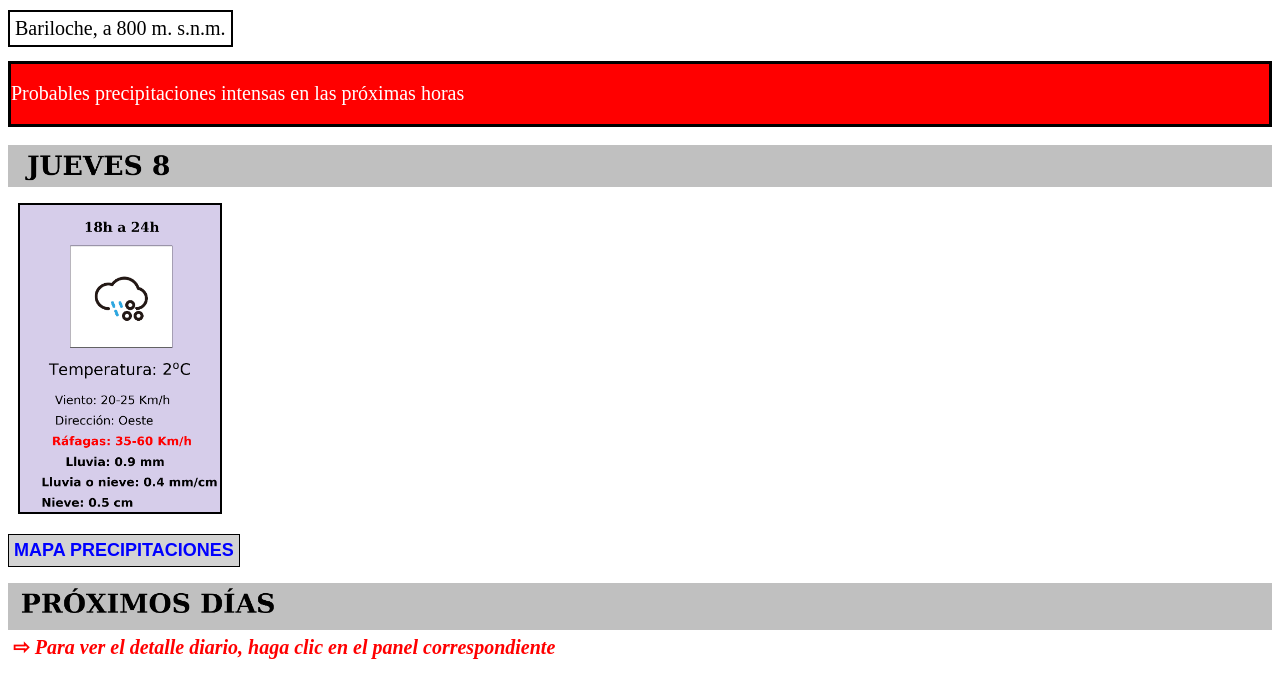
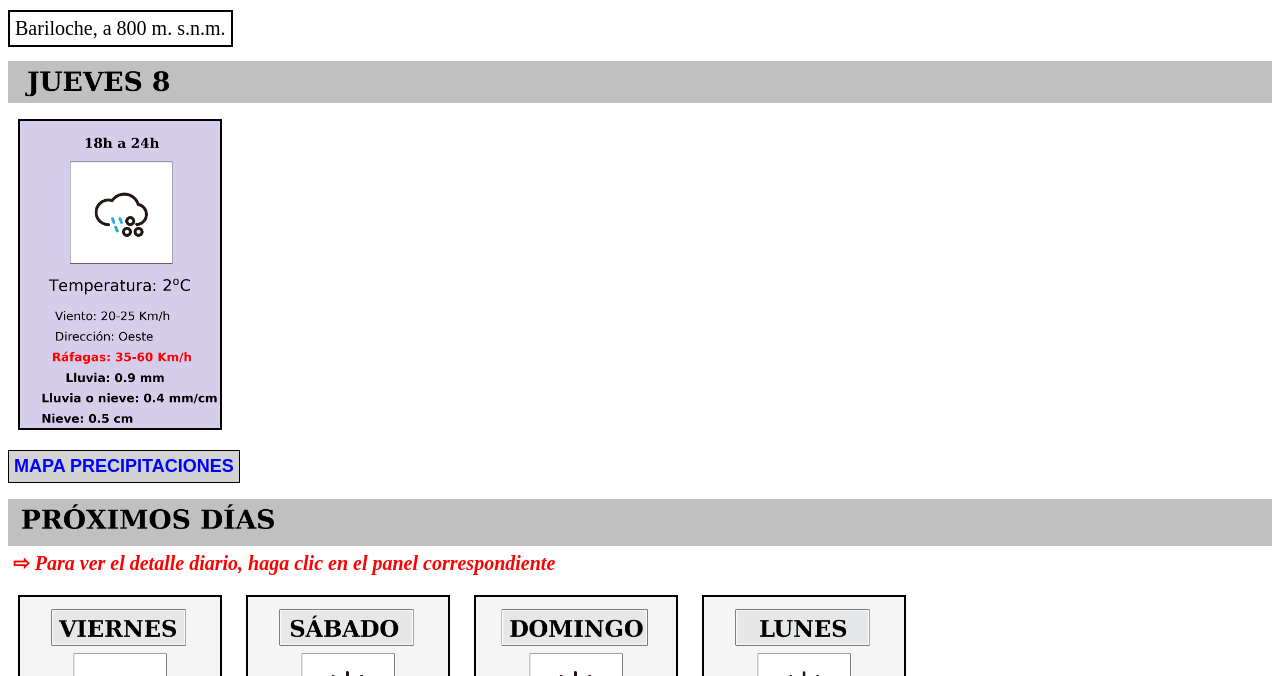
Before and after one commit to tiempodesur/tiempodesur.github.io, a plain HTML site: page index.html in a window 1280 px wide. Shown: the part 111-787 px from the top of the page. Drawn offline with Linux system fonts and the light colour scheme.

Commit message:
actualizo

```diff
--- a/index.html
+++ b/index.html
@@ -75,18 +75,6 @@ display: none;
   margin-right: auto;
   width: 60%;}
 
-
- .Alerta {
-  display: flex;
-  align-items: center;
-  height: 60px;
-  font-size: 20px;
-  font-weight: normal;
-  color: white;
-  background-color: red;
-  border: 3px solid black;
-  text-indent: 0px;}
-
 @media only screen and (max-width:600px) {
 
 .cartel {
@@ -160,13 +148,6 @@ Tiempo de Sur
 
 
 </div>
-
-  <div class="Alerta">
-  <p> Probables precipitaciones intensas en las
-  pr&oacute;ximas horas</p>
-  </div>
-
-  <br>
 
 
 <div class="header" style="background-color:#C0C0C0;">
```
